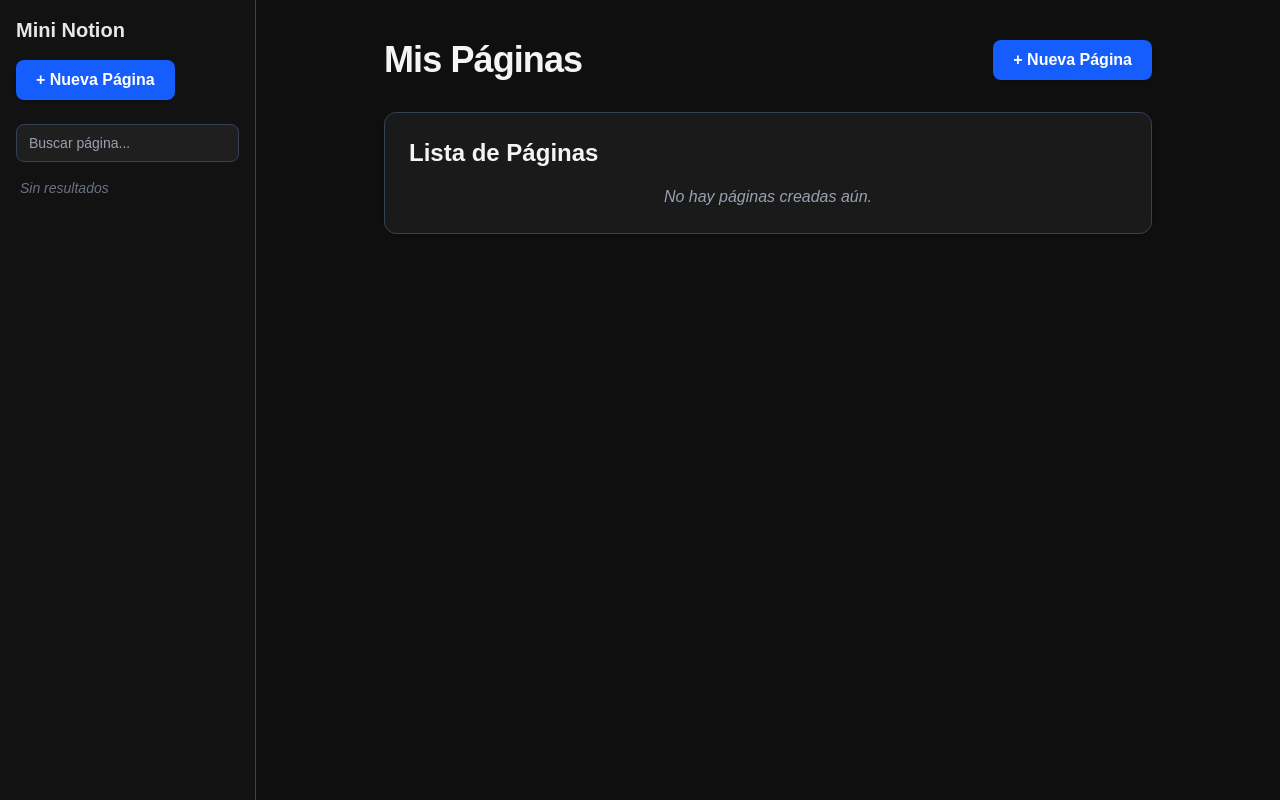
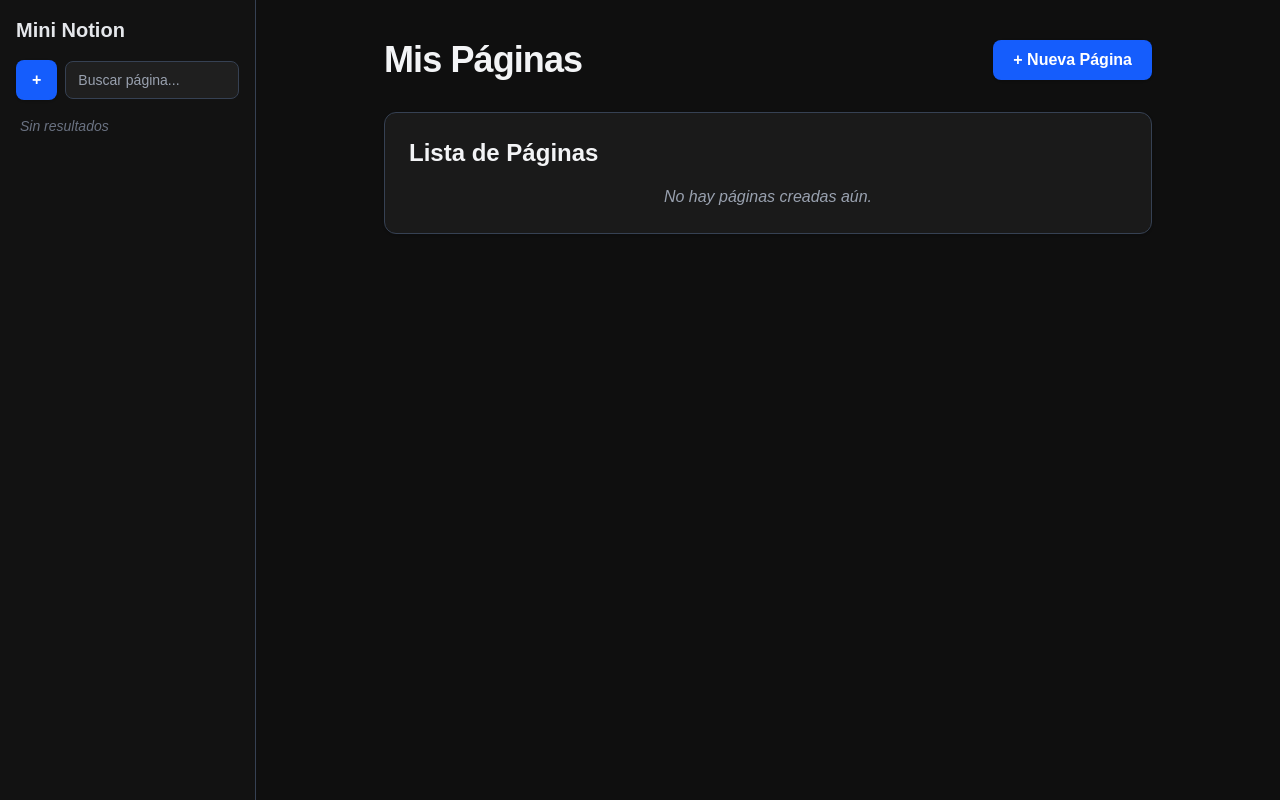
Before and after one commit to AdrianGerman/my-notion, a Next.js app: page / in a window 1280 px wide. Built offline with nearby package versions, Linux system fonts and the light colour scheme.

Commit message:
changes from the styles in sidebar

```diff
--- a/components/Sidebar.tsx
+++ b/components/Sidebar.tsx
@@ -5,12 +5,14 @@ import { Page } from "@/types/page"
 import Link from "next/link"
 import { getPages } from "@/lib/storage"
 import { CreatePageButton } from "@/components/CreatePageButton"
+import { CreatePageModal } from "@/components/CreatePageModal"
 import { Menu, X } from "lucide-react"
 
 export default function Sidebar() {
   const [pages, setPages] = useState<Page[]>([])
   const [query, setQuery] = useState("")
   const [open, setOpen] = useState(false)
+  const [createOpen, setCreateOpen] = useState(false)
   const pathname = usePathname()
 
   useEffect(() => {
@@ -70,15 +72,22 @@ export default function Sidebar() {
           </button>
         </div>
 
-        <CreatePageButton />
+        <div className="flex justify-center items-center gap-2">
+          <button
+            onClick={() => setCreateOpen(true)}
+            className=" bg-blue-600 hover:bg-blue-700 text-white font-semibold px-4 py-2 rounded-lg shadow transition-transform duration-300 ease-in-out hover:scale-110 cursor-pointer"
+          >
+            +
+          </button>
 
           <input
             type="text"
             placeholder="Buscar página..."
             value={query}
             onChange={(e) => setQuery(e.target.value)}
-          className="mt-6 w-full px-3 py-2 bg-[#1f1f1f] border border-gray-700 rounded-lg text-sm placeholder-gray-400 focus:outline-none focus:ring-2 focus:ring-blue-600"
+            className="w-full px-3 py-2 bg-[#1f1f1f] border border-gray-700 rounded-lg text-sm placeholder-gray-400 focus:outline-none focus:ring-2 focus:ring-blue-600"
           />
+        </div>
 
         <nav className="mt-4 flex-1 overflow-auto space-y-2">
           {filteredPages.length === 0 ? (
@@ -102,6 +111,10 @@ export default function Sidebar() {
           )}
         </nav>
       </aside>
+      <CreatePageModal
+        isOpen={createOpen}
+        onClose={() => setCreateOpen(false)}
+      />
     </>
   )
 }
```
Lines whose indentation alone changed are shown as unchanged.
